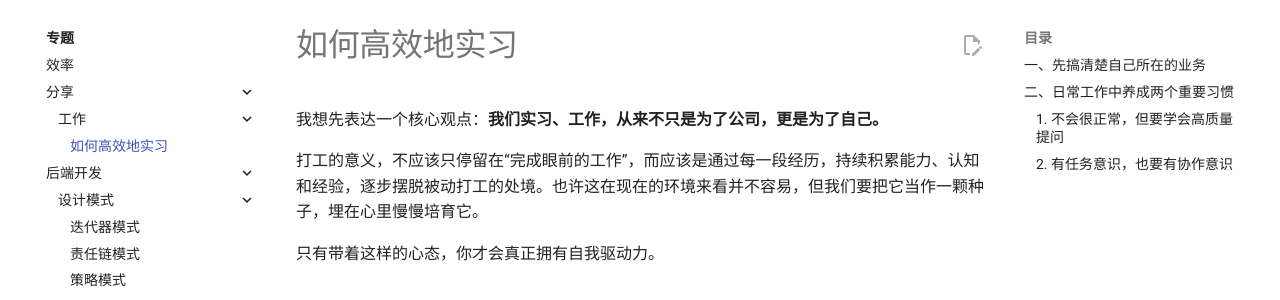
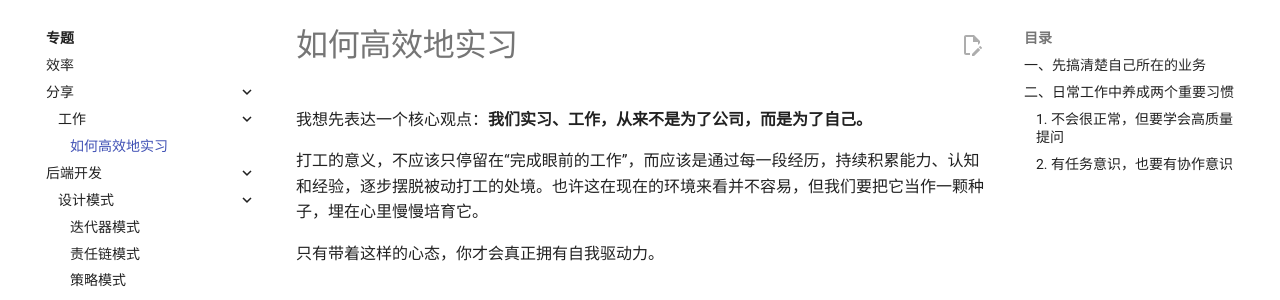
Before and after one commit to guokejie/guokejie.github.io, an MkDocs documentation site: the page built from docs/TOPICS/share/work/how-to-intern-efficiently.md, in a window 1280 px wide and 900 px high. Shown: the part 124-424 px from the top of the window. Built offline with MkDocs 1.6.1 and Material for MkDocs 9.7.7, drawn with Linux system fonts in a browser that asks for light colours; comment, search, counter and statistics services are not loaded.

Commit message:
修改笔记内容

```diff
--- a/docs/TOPICS/share/work/how-to-intern-efficiently.md
+++ b/docs/TOPICS/share/work/how-to-intern-efficiently.md
@@ -1,6 +1,6 @@
 # 如何高效地实习
 
-我想先表达一个核心观点：**我们实习、工作，从来不只是为了公司，更是为了自己。**
+我想先表达一个核心观点：**我们实习、工作，从来不是为了公司，而是为了自己。**
 
 打工的意义，不应该只停留在“完成眼前的工作”，而应该是通过每一段经历，持续积累能力、认知和经验，逐步摆脱被动打工的处境。也许这在现在的环境来看并不容易，但我们要把它当作一颗种子，埋在心里慢慢培育它。
 
```
